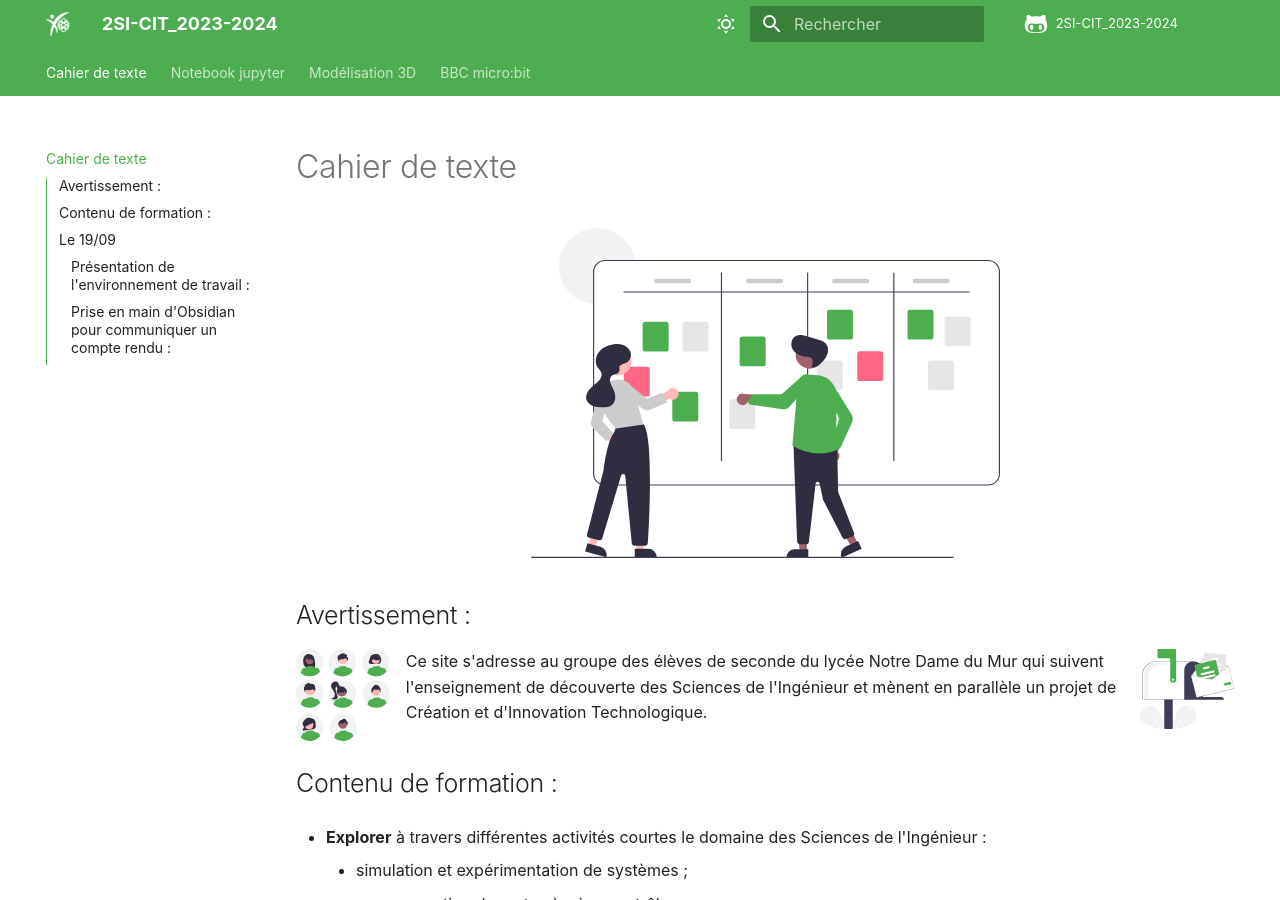
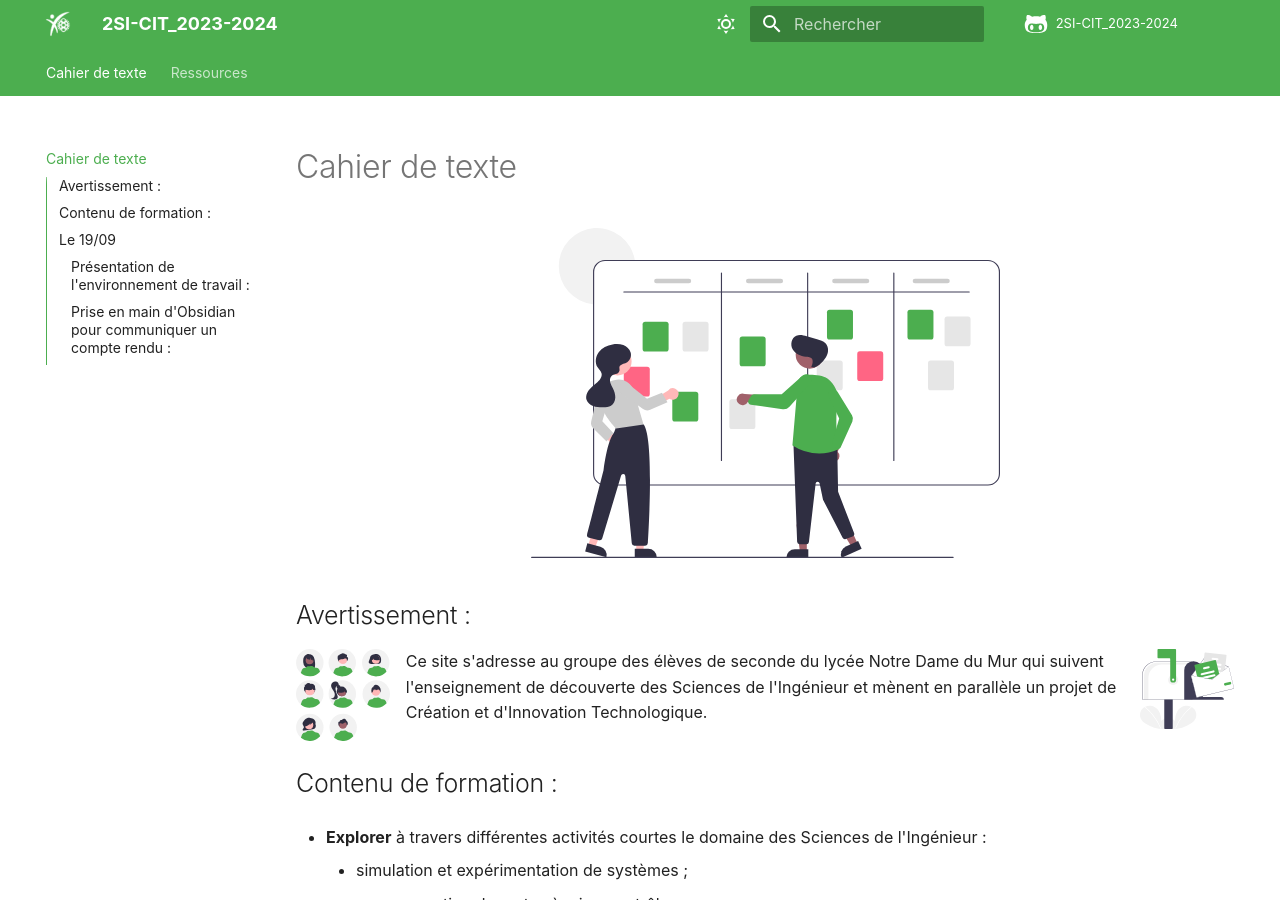
Before and after one commit to ericECmorlaix/2SI-CIT_2023-2024, an MkDocs documentation site: the page built from docs/index.md, in a window 1280 px wide and 900 px high. Built offline with MkDocs 1.6.1 and Material for MkDocs 9.7.7, drawn with Linux system fonts in a browser that asks for light colours; comment, search, counter and statistics services are not loaded.

Commit message:
ajout ressources

```diff
--- a/mkdocs.yml
+++ b/mkdocs.yml
@@ -22,10 +22,11 @@ docs_dir: docs
 # Structure du menu principal de navigation, chemins relatifs au dossier docs_dir
 nav:
     - Cahier de texte : index.md
+    - Ressources : ressources.md
     # - Fiche d'information : Nom_Prenom-fiche.ipynb
-    - Notebook jupyter : notebook.md
-    - Modélisation 3D : blocksCAD.md
-    - BBC micro:bit : bbc_microbit/index.md
+    # - Notebook jupyter : notebook.md
+    # - Modélisation 3D : blocksCAD.md
+    # - BBC micro:bit : bbc_microbit/index.md
 
 
     #   - La spécialité SI : presentation_SI.md
```
